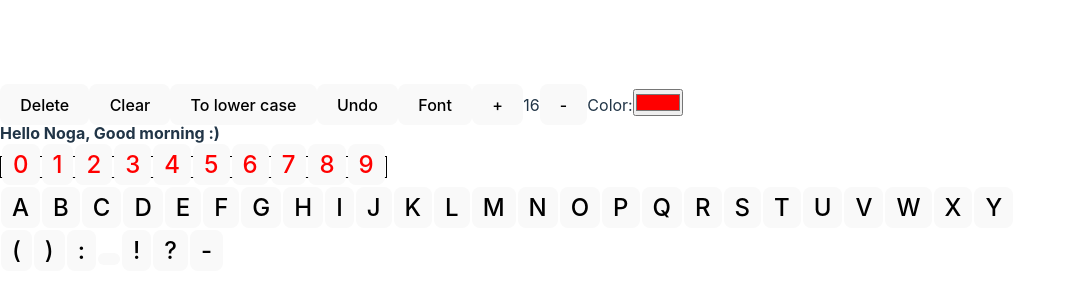
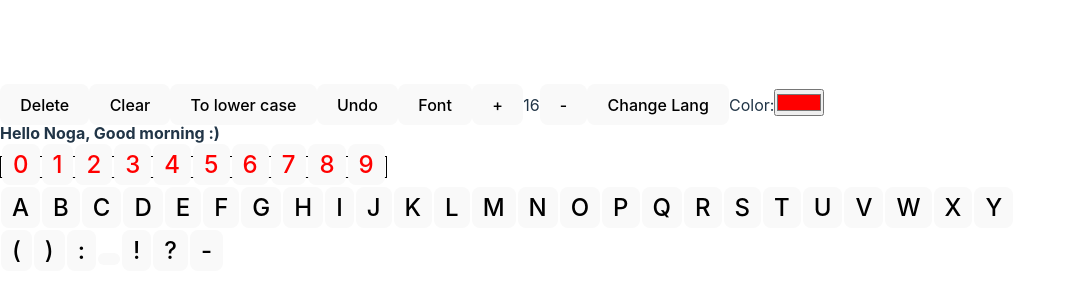
Before and after one commit to shemesh-noga/cool-keyboard, a React (Vite) app in the folder cool-keyboard/: page / in a window 1280 px wide. Shown: the part 222-522 px from the top of the page, without its empty margins (0-1065 px from the left). Built offline with nearby package versions, Linux system fonts and the light colour scheme.

Commit message:
add change lang func

```diff
--- a/cool-keyboard/src/App.jsx
+++ b/cool-keyboard/src/App.jsx
@@ -1,6 +1,11 @@
 import { useState } from "react";
 import "./App.css";
-import { hebrew, englishLowerCase, englishUpperCase } from "./languages";
+import {
+  hebrew,
+  englishLowerCase,
+  englishUpperCase,
+  allLang,
+} from "./languages";
 import Keyboard from "./components/Keyboard";
 import ButtonSetting from "./components/ButtonSetting";
 import Text from "./components/Text";
@@ -11,8 +16,6 @@ function App() {
   const [fontSize, setFontSize] = useState(16);
   let size;
 
-  console.log(hebrew);
-  console.log(englishLowerCase);
   const numbers = [...language].filter((keychar, i) => i < 10);
   const letters = [...language].filter(
     (keychar, i) => i < language.length - 8 && i >= 10
@@ -63,6 +66,15 @@ function App() {
     alert(`Entered handle color btn`);
   }
 
+  function handleLangChangeBtn() {
+    console.log("language: ", language);
+    if (language === englishUpperCase || language === englishLowerCase) {
+      setLanguage(hebrew);
+    } else if (language === hebrew) {
+      setLanguage(englishUpperCase);
+    }
+  }
+
   function handleSettingClick(id) {
     switch (id) {
       case "deleteBtn":
@@ -88,6 +100,9 @@ function App() {
         break;
       case "colorBtn":
         handleColorBtn();
+        break;
+      case "langChangeBtn":
+        handleLangChangeBtn();
         break;
       default:
         alert(
@@ -141,6 +156,11 @@ function App() {
         value="-"
         onClickSetting={handleSettingClick}
       />
+      <ButtonSetting
+        id="langChangeBtn"
+        value="Change Lang"
+        onClickSetting={handleSettingClick}
+      />
 
       <label for="color">Color:</label>
       <input type="color" id="colorBtn" name="colorBtn" value="#ff0000" />
--- a/cool-keyboard/src/languages.jsx
+++ b/cool-keyboard/src/languages.jsx
@@ -136,3 +136,5 @@ export const englishLowerCase = [
   "?",
   "-",
 ];
+
+export const allLang = [hebrew, englishLowerCase];
```
